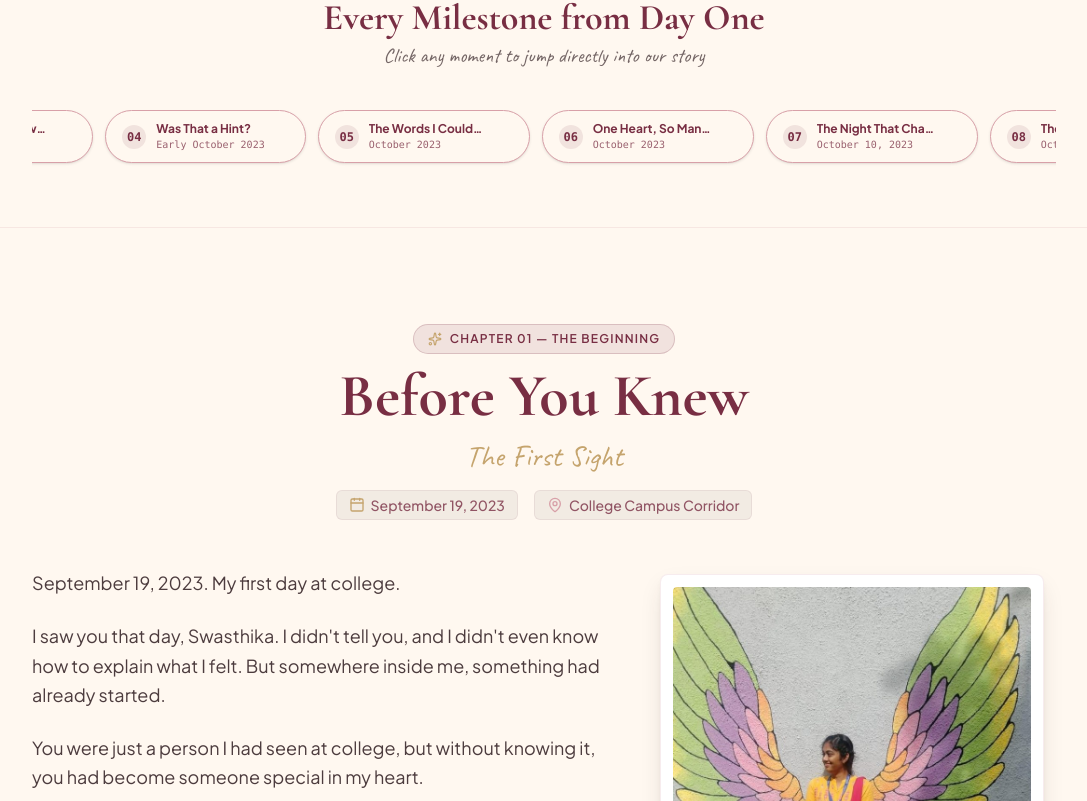
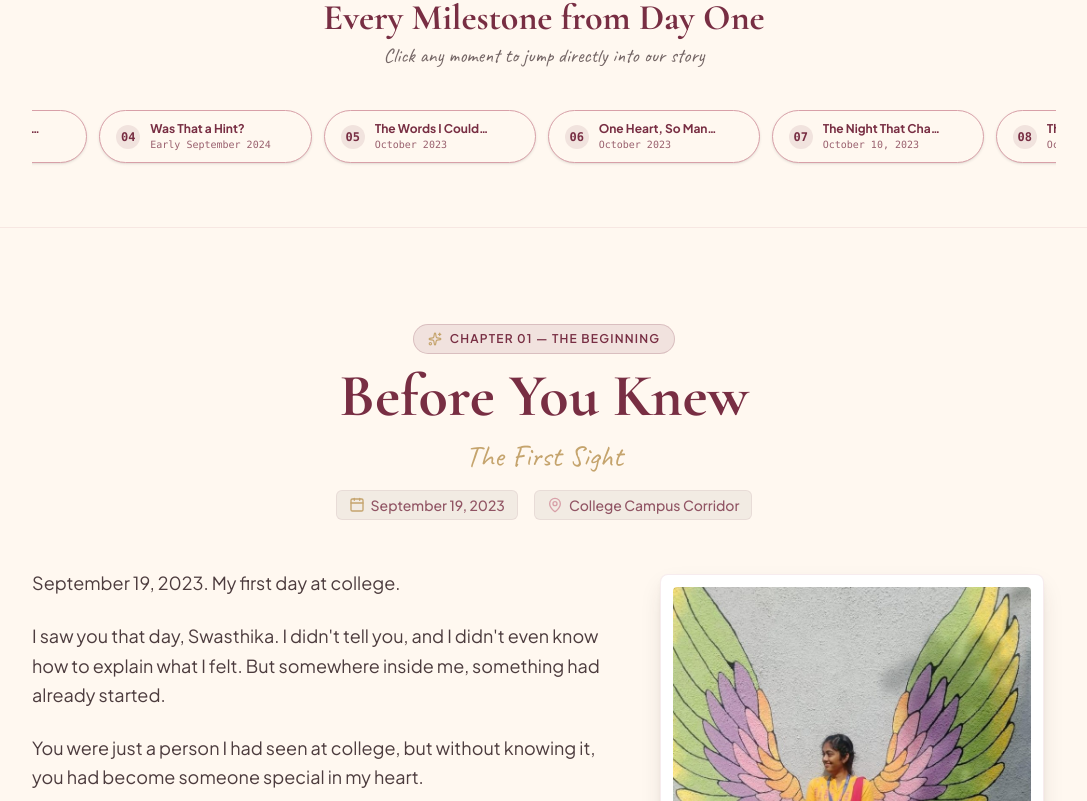
Before and after one commit to Pranesh003/anniversary_story_website, a React (Vite) app: page / in a window 1280 px wide. Shown: the part 879-1680 px from the top of the page, without its empty margins (96-1183 px from the left). Built offline with nearby package versions, Linux system fonts and the light colour scheme.

Commit message:
Update Chapter 4 date badge to 'Early September 2024'

```diff
--- a/src/data/memories.ts
+++ b/src/data/memories.ts
@@ -56,7 +56,7 @@ export const MEMORIES: MemoryItem[] = [
   {
     id: 'm1d',
     title: 'Was That a Hint?',
-    date: 'Early October 2023',
+    date: 'Early September 2024',
     category: 'laughs',
     imageUrl: '/images/vacation-reel-screenshot.jpg?v=3',
     placeholderName: 'vacation-reel-screenshot.jpg',
--- a/src/data/story.ts
+++ b/src/data/story.ts
@@ -85,7 +85,7 @@ export const STORY_CHAPTERS: StoryChapterData[] = [
     chapterNumber: "04",
     title: "Was That a Hint?",
     subtitle: "The Reel That Made Me Wonder",
-    date: "Early October 2023",
+    date: "Early September 2024",
     badge: "The Turning Point",
     content: [
       "One day, when you had gone home for a vacation, you sent me a reel.",
```
